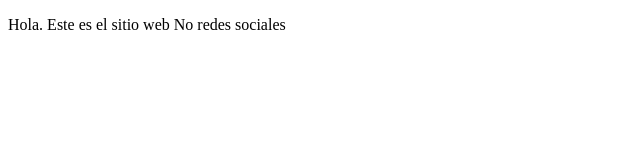
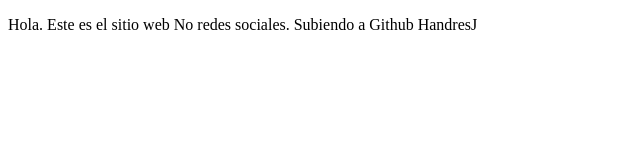
Before and after one commit to HandresJ/Clon_Google, a plain HTML site: page index.html in a window 1280 px wide. Shown: the whole page, without its empty margins (0-640 px from the left). Drawn offline with Linux system fonts and the light colour scheme.

Commit message:
Cambios agregados

```diff
--- a/index.html
+++ b/index.html
@@ -9,7 +9,7 @@
 <body>
     <p>
         Hola. Este es el sitio web
-        No redes sociales
+        No redes sociales. Subiendo a Github HandresJ
     </p>
 </body>
 </html>
```
